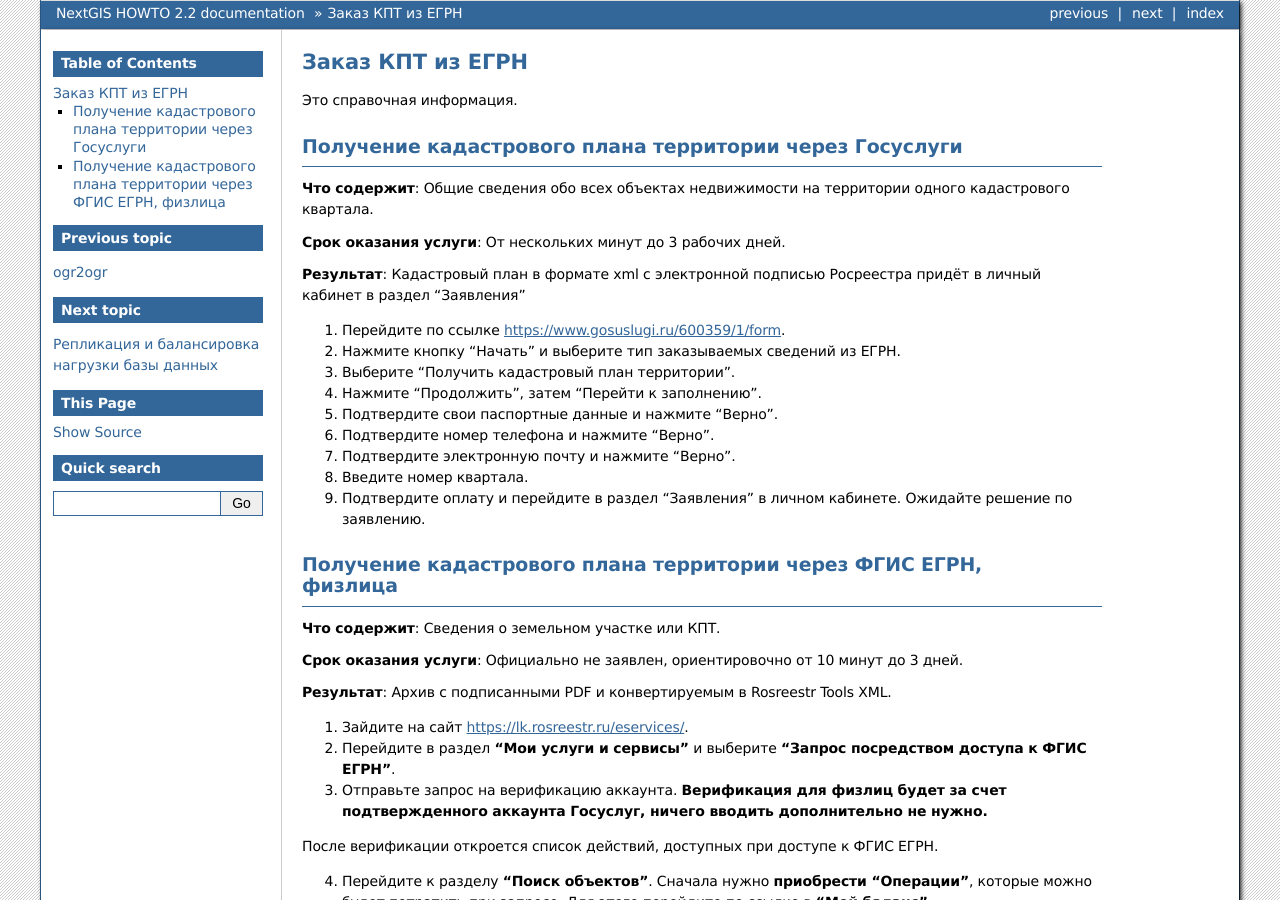
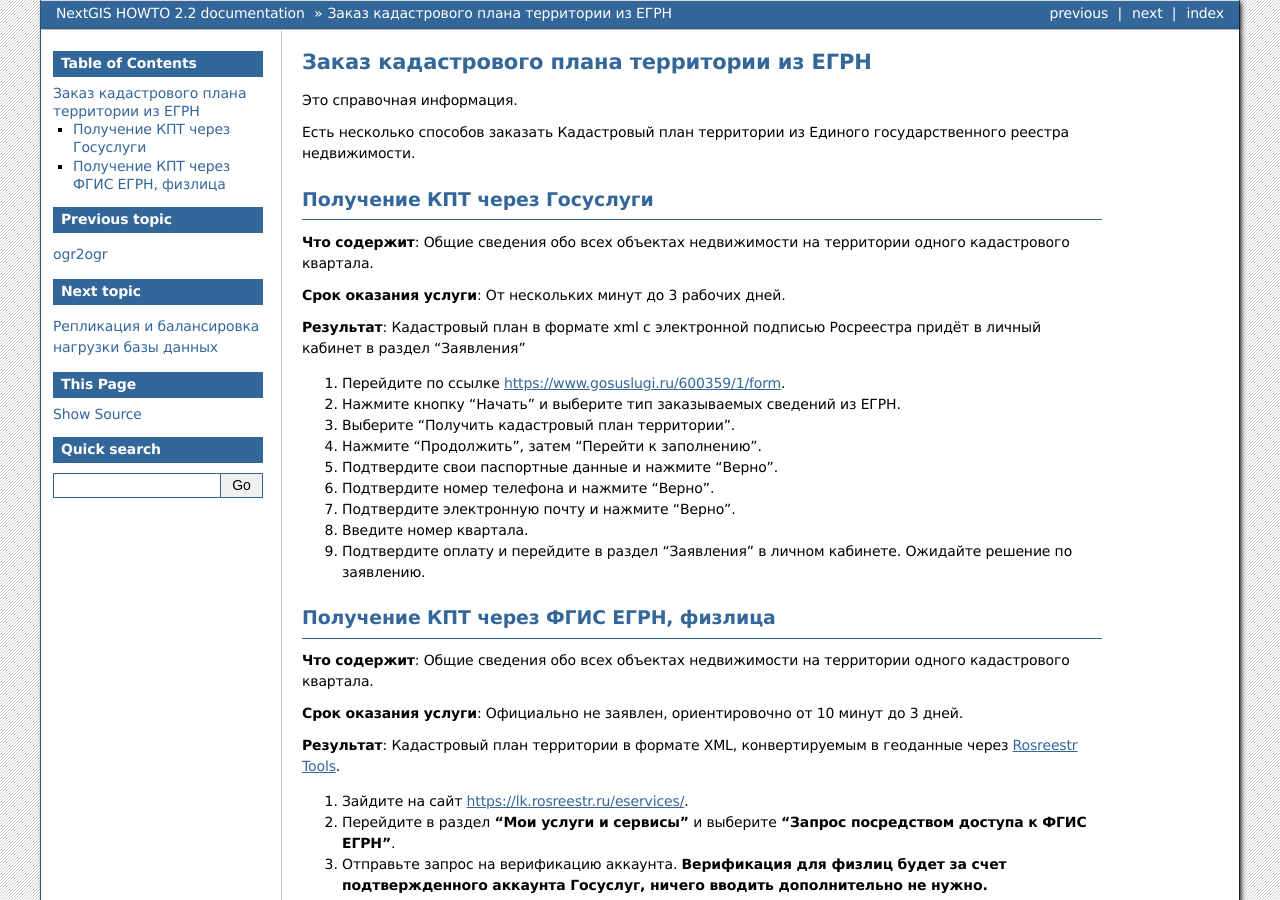
Before and after one commit to nextgis/docs_howto, a Sphinx documentation site: the page built from source/egrn_source.rst, in a window 1280 px wide and 900 px high. Built offline with Sphinx 7.4.7, drawn with Linux system fonts in a browser that asks for light colours; formulas are drawn with MathJax 3; pages that are not in the unit, such as notebooks, are missing from menus; some of the changed text lies outside the part shown.

Commit message:
Update egrn_source.rst
Update instruction

```diff
--- a/source/egrn_source.rst
+++ b/source/egrn_source.rst
@@ -2,12 +2,14 @@
 
 .. egrn_source:
 
-Заказ КПТ из ЕГРН
-=================
+Заказ кадастрового плана территории из ЕГРН
+============================================
 
 Это справочная информация.
 
-Получение кадастрового плана территории через Госуслуги
+Есть несколько способов заказать Кадастровый план территории из Единого государственного реестра недвижимости.
+
+Получение КПТ через Госуслуги
 -------------------------------------------------------
 
 **Что содержит**:
@@ -30,17 +32,17 @@
 9. Подтвердите оплату и перейдите в раздел "Заявления" в личном кабинете. Ожидайте решение по заявлению.
 
 
-Получение кадастрового плана территории через ФГИС ЕГРН, физлица
+Получение КПТ через ФГИС ЕГРН, физлица
 ----------------------------------------------------------------
 
 **Что содержит**:
-Сведения о земельном участке или КПТ.
+Общие сведения обо всех объектах недвижимости на территории одного кадастрового квартала.
 
 **Срок оказания услуги**:
 Официально не заявлен, ориентировочно от 10 минут до 3 дней.
 
 **Результат**:
-Архив с подписанными PDF и конвертируемым в Rosreestr Tools XML.
+Кадастровый план территории в формате XML, конвертируемым в геоданные через `Rosreestr Tools <https://docs.nextgis.ru/docs_rosreestr_tools/source/rr-import.html#xml>`_.
 
 1. Зайдите на сайт https://lk.rosreestr.ru/eservices/.
 2. Перейдите в раздел **“Мои услуги и сервисы”** и выберите **“Запрос посредством доступа к ФГИС ЕГРН”**.
@@ -72,4 +74,4 @@
 
 На почту, а также в ЛК Росреестра в разделе “Уведомления” будут приходить сообщения о статусе услуги. После готовности запроса его можно будет скачать в письме на почте или перейти в Мои услуги и сервисы - Запрос посредством доступа к ФГИС ЕГРН - Мои заявки.
 
-.. important:: Ссылка действительна один месяц.
+.. important:: Ссылка на скачивание документа действительна один месяц.
```
